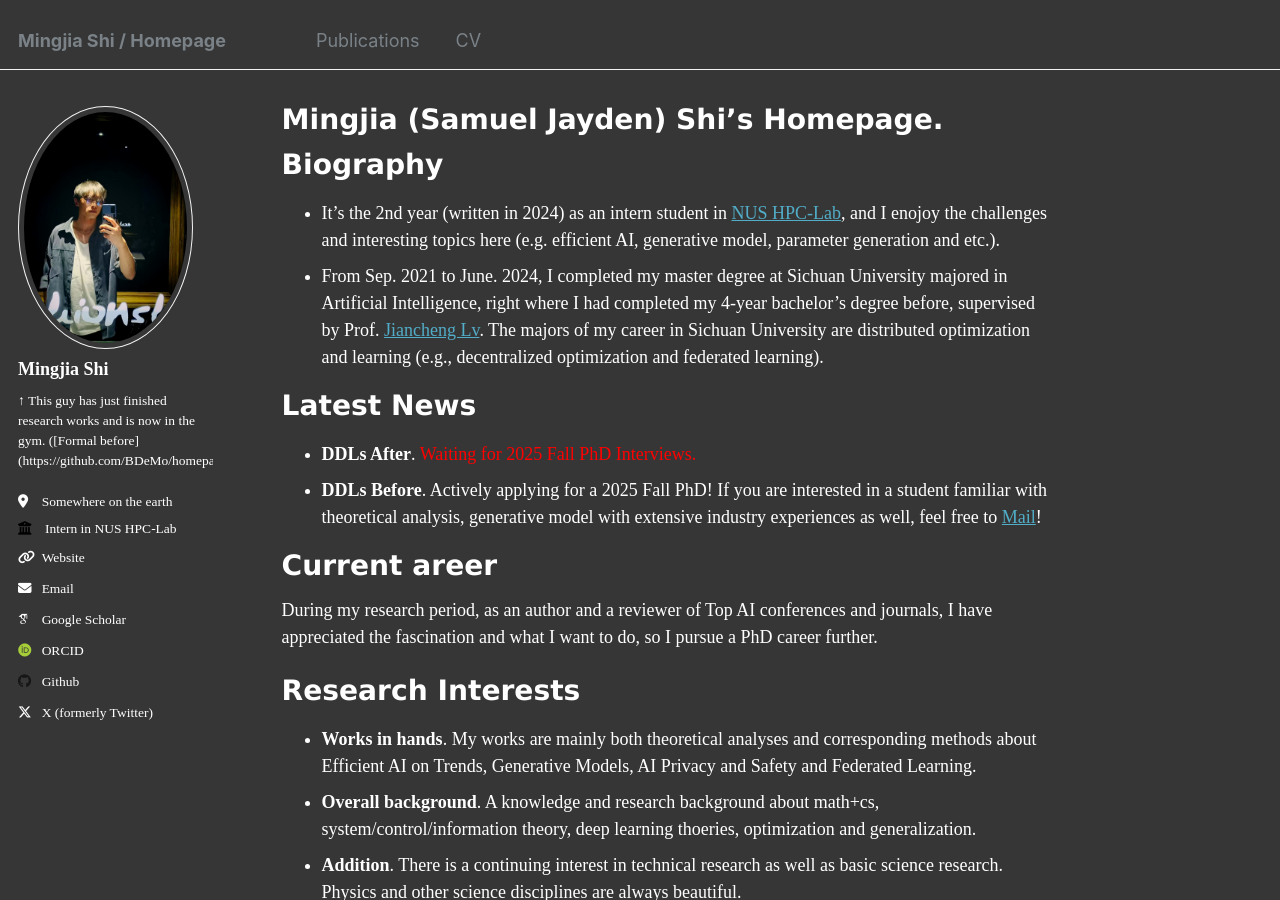
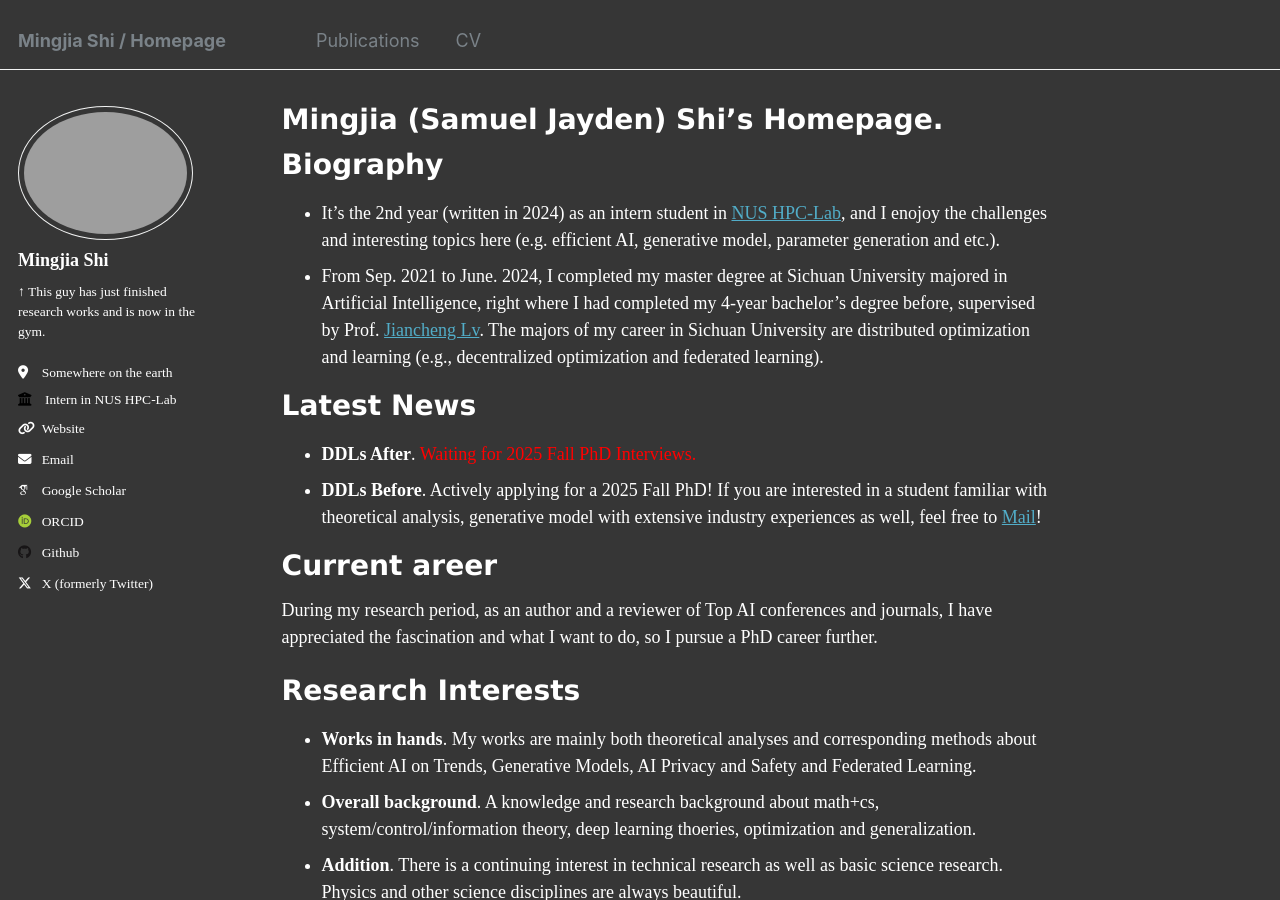
Before and after one commit to BDeMo/homepage, a Jekyll site: the page built from _pages/about.md, in a window 1280 px wide and 900 px high. Built offline with Jekyll 4.4.1, drawn with Linux system fonts in a browser that asks for light colours; some web fonts are replaced.

Commit message:
Casual Avatar

```diff
--- a/_config.yml
+++ b/_config.yml
@@ -21,10 +21,10 @@ repository               : "BDeMo/homepage"
 #               Additional customization can be done by editing /_includes/author-profile.html
 author:
   # Biographic information
-  avatar           : "not_that_formal.jpg"
+  avatar           : "casual.jpg"
   name             : "Mingjia Shi"
   pronouns         : # example: "she/her"
-  bio              : "↑ This guy has just finished research works and is now in the gym. ([Formal before](https://github.com/BDeMo/homepage/a_pic_of_mine_2.jpg))"
+  bio              : "↑ This guy has just finished research works and is now in the gym."
   location         : "Somewhere on the earth"
   employer         : "Intern in NUS HPC-Lab"
   uri              : www.samjs.online # URL
```
